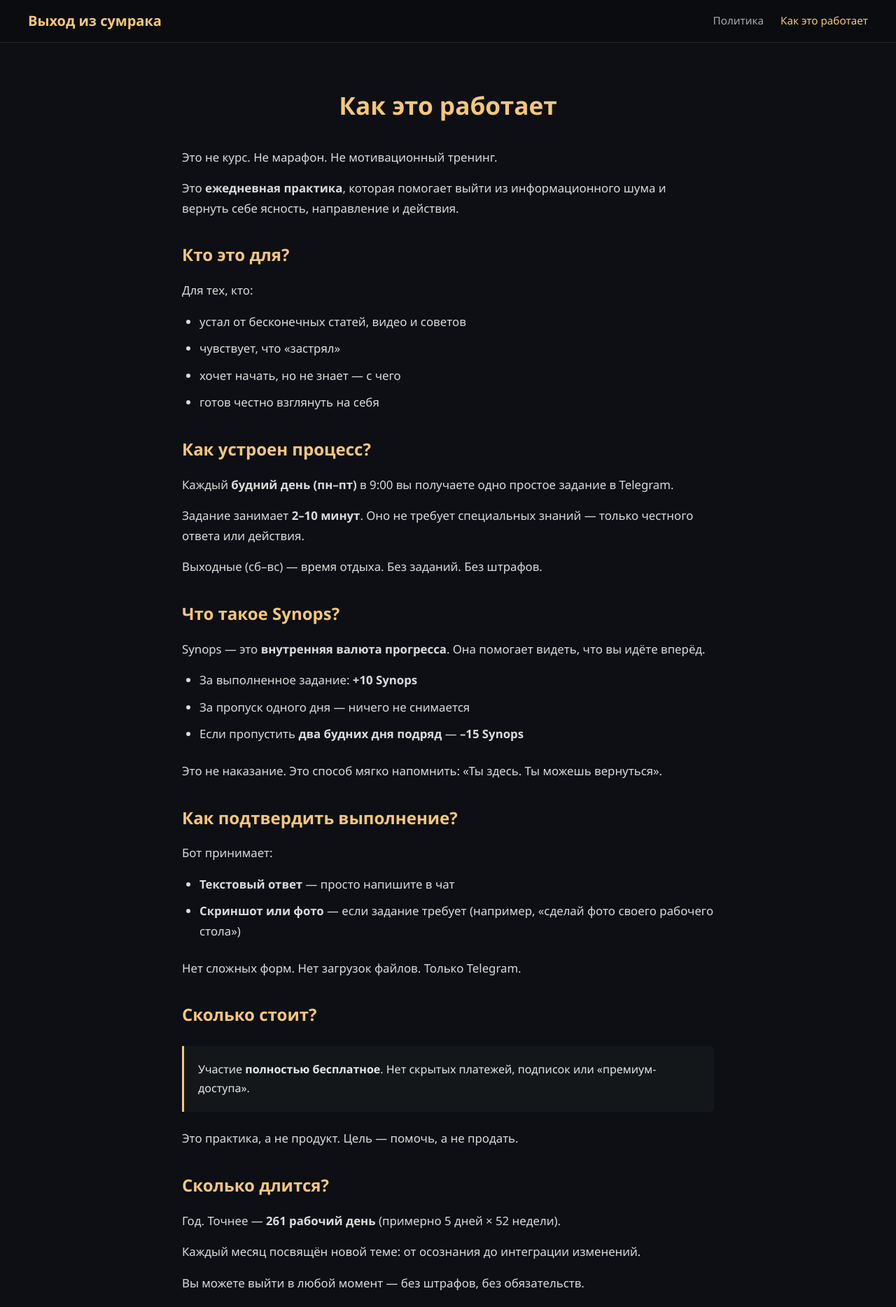
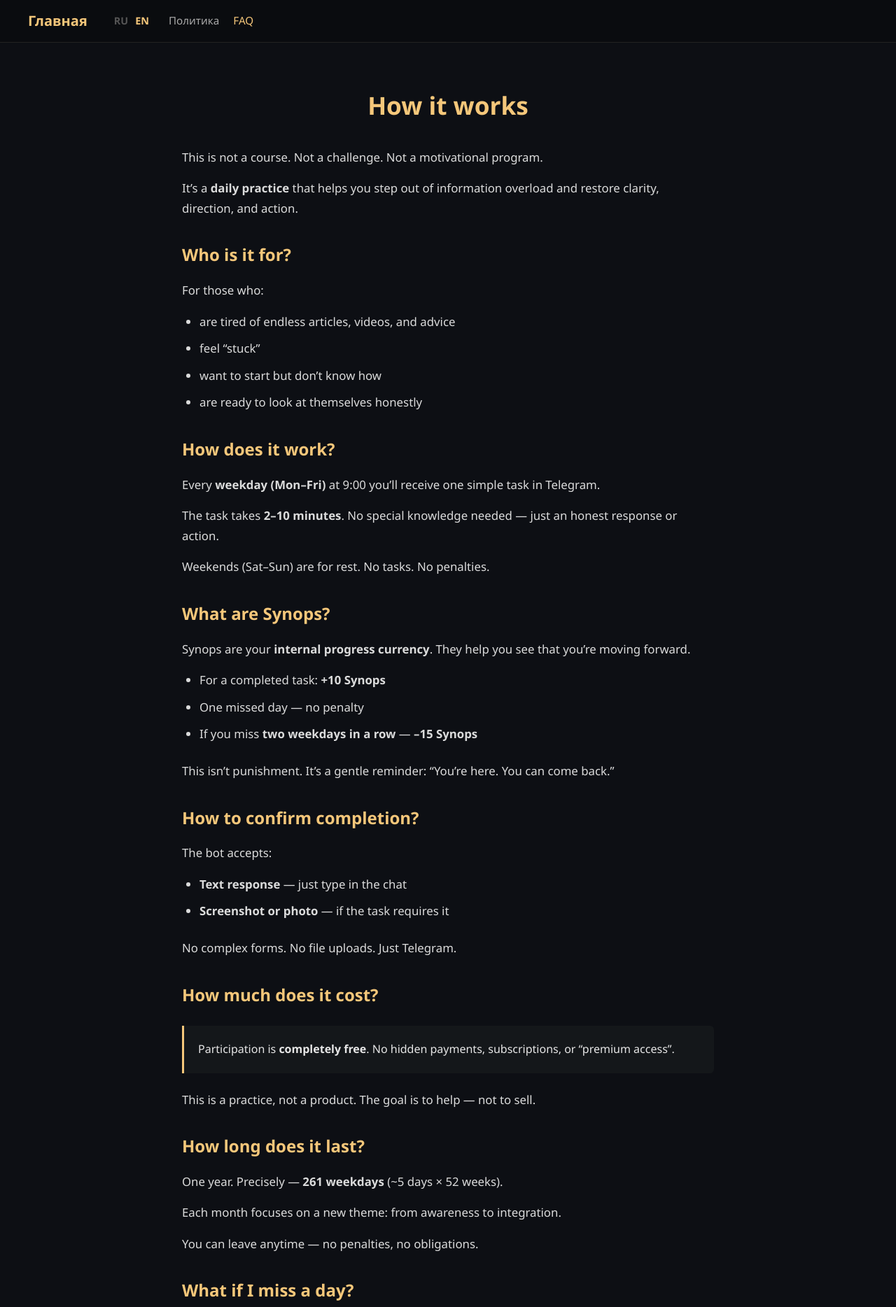
Before and after one commit to wmuragan11/wmuragan11.github.io, a plain HTML site: page faq.html in a window 1280 px wide. Shown: the top 1868 px of the page at 70% size. Drawn offline with Linux system fonts and the light colour scheme.

Commit message:
Update faq.html

```diff
--- a/faq.html
+++ b/faq.html
@@ -27,16 +27,17 @@
       top: 0;
       background: var(--menu-bg);
       border-bottom: 1px solid var(--border);
-      padding: 0 20px;
+      padding: 0 10px;
       z-index: 100;
     }
     .menu {
       max-width: 1200px;
       margin: 0 auto;
       display: flex;
-      justify-content: space-between;
+      justify-content: flex-start;
       align-items: center;
       height: 60px;
+      gap: 30px;
     }
     .logo {
       font-weight: bold;
@@ -46,7 +47,8 @@
     }
     .nav-links {
       display: flex;
-      gap: 24px;
+      gap: 20px;
+      align-items: center;
     }
     .nav-links a {
       color: #aaa;
@@ -55,6 +57,20 @@
       transition: color 0.2s;
     }
     .nav-links a:hover, .nav-links a.active {
+      color: var(--accent);
+    }
+    .lang-switch-inline {
+      display: flex;
+      gap: 10px;
+      margin: 0 8px;
+    }
+    .lang-switch-inline a {
+      color: #555;
+      font-size: 0.9rem;
+      font-weight: bold;
+      text-decoration: none;
+    }
+    .lang-switch-inline a.active {
       color: var(--accent);
     }
     .container {
@@ -101,9 +117,6 @@
       text-align: center;
       margin-top: 80px;
     }
-    .social-links {
-      margin-bottom: 15px;
-    }
     .social-links a {
       color: #777;
       margin: 0 16px;
@@ -117,26 +130,30 @@
     @media (max-width: 768px) {
       h1 { font-size: 1.8rem; }
       h2 { font-size: 1.35rem; }
-      .menu { padding: 0 15px; }
-      .nav-links { gap: 18px; }
     }
+    /* УБРАНО: @media (max-width: 600px) { .lang-switch-inline { display: none; } } */
   </style>
 </head>
 <body>
 
   <header class="header">
     <nav class="menu">
-      <a href="index.html" class="logo">Выход из сумрака</a>
+      <a href="index.html" class="logo">Главная</a>
       <div class="nav-links">
+        <div class="lang-switch-inline">
+          <a href="#" class="lang-btn active" data-lang="ru">RU</a>
+          <a href="#" class="lang-btn" data-lang="en">EN</a>
+        </div>
         <a href="privacy.html">Политика</a>
-        <a href="faq.html" class="active">Как это работает</a>
+        <a href="faq.html" class="active">FAQ</a>
       </div>
     </nav>
   </header>
 
   <div class="container">
-    <h1>Как это работает</h1>
+    <h1 id="page-title">Как это работает</h1>
 
+    <div id="content-ru">
       <p>Это не курс. Не марафон. Не мотивационный тренинг.</p>
       <p>Это <strong>ежедневная практика</strong>, которая помогает выйти из информационного шума и вернуть себе ясность, направление и действия.</p>
 
@@ -167,7 +184,7 @@
       <p>Бот принимает:</p>
       <ul>
         <li><strong>Текстовый ответ</strong> — просто напишите в чат</li>
-      <li><strong>Скриншот или фото</strong> — если задание требует (например, «сделай фото своего рабочего стола»)</li>
+        <li><strong>Скриншот или фото</strong> — если задание требует</li>
       </ul>
       <p>Нет сложных форм. Нет загрузок файлов. Только Telegram.</p>
 
@@ -198,6 +215,69 @@
       <p>Это не волшебная кнопка. Это путь. И он начинается с одного шага.</p>
     </div>
 
+    <div id="content-en" style="display:none;">
+      <p>This is not a course. Not a challenge. Not a motivational program.</p>
+      <p>It’s a <strong>daily practice</strong> that helps you step out of information overload and restore clarity, direction, and action.</p>
+
+      <h2>Who is it for?</h2>
+      <p>For those who:</p>
+      <ul>
+        <li>are tired of endless articles, videos, and advice</li>
+        <li>feel “stuck”</li>
+        <li>want to start but don’t know how</li>
+        <li>are ready to look at themselves honestly</li>
+      </ul>
+
+      <h2>How does it work?</h2>
+      <p>Every <strong>weekday (Mon–Fri)</strong> at 9:00 you’ll receive one simple task in Telegram.</p>
+      <p>The task takes <strong>2–10 minutes</strong>. No special knowledge needed — just an honest response or action.</p>
+      <p>Weekends (Sat–Sun) are for rest. No tasks. No penalties.</p>
+
+      <h2>What are Synops?</h2>
+      <p>Synops are your <strong>internal progress currency</strong>. They help you see that you’re moving forward.</p>
+      <ul>
+        <li>For a completed task: <strong>+10 Synops</strong></li>
+        <li>One missed day — no penalty</li>
+        <li>If you miss <strong>two weekdays in a row</strong> — <strong>–15 Synops</strong></li>
+      </ul>
+      <p>This isn’t punishment. It’s a gentle reminder: “You’re here. You can come back.”</p>
+
+      <h2>How to confirm completion?</h2>
+      <p>The bot accepts:</p>
+      <ul>
+        <li><strong>Text response</strong> — just type in the chat</li>
+        <li><strong>Screenshot or photo</strong> — if the task requires it</li>
+      </ul>
+      <p>No complex forms. No file uploads. Just Telegram.</p>
+
+      <h2>How much does it cost?</h2>
+      <div class="note">
+        Participation is <strong>completely free</strong>. No hidden payments, subscriptions, or “premium access”.
+      </div>
+      <p>This is a practice, not a product. The goal is to help — not to sell.</p>
+
+      <h2>How long does it last?</h2>
+      <p>One year. Precisely — <strong>261 weekdays</strong> (~5 days × 52 weeks).</p>
+      <p>Each month focuses on a new theme: from awareness to integration.</p>
+      <p>You can leave anytime — no penalties, no obligations.</p>
+
+      <h2>What if I miss a day?</h2>
+      <p>That’s normal. Life gets tough.</p>
+      <p>One miss — no penalty.</p>
+      <p>If you miss two days in a row — you’ll get a notification and –15 Synops. But you can always continue.</p>
+
+      <h2>Why all this?</h2>
+      <p>To:</p>
+      <ul>
+        <li>stop chasing information</li>
+        <li>start <strong>acting</strong>, not just thinking</li>
+        <li>focus on what truly matters</li>
+        <li>find your inner support</li>
+      </ul>
+      <p>This isn’t a magic button. It’s a path. And it starts with one step.</p>
+    </div>
+  </div>
+
   <footer>
     <div class="social-links">
       <a href="https://vk.com/ваш_паблик" target="_blank">VK</a>
@@ -205,10 +285,33 @@
       <a href="https://t.me/ваш_канал" target="_blank">Telegram</a>
     </div>
     <div class="footer-text">
-      © 2016–2025 | Разработка и продвижение сайтов<br>
+      © 2016–2025 | Заходи не бойся выходи не плачь<br>
       <a href="privacy.html">Политика конфиденциальности</a>
     </div>
   </footer>
 
+  <script>
+    function toggleContent(lang) {
+      document.getElementById('content-ru').style.display = lang === 'ru' ? 'block' : 'none';
+      document.getElementById('content-en').style.display = lang === 'en' ? 'block' : 'none';
+      document.getElementById('page-title').textContent = lang === 'ru' ? 'Как это работает' : 'How it works';
+
+      document.querySelectorAll('.lang-btn').forEach(btn => {
+        btn.classList.toggle('active', btn.dataset.lang === lang);
+      });
+      localStorage.setItem('lang', lang);
+    }
+
+    document.querySelectorAll('.lang-btn').forEach(btn => {
+      btn.addEventListener('click', e => {
+        e.preventDefault();
+        toggleContent(btn.dataset.lang);
+      });
+    });
+
+    const savedLang = localStorage.getItem('lang') || (navigator.language.startsWith('ru') ? 'ru' : 'en');
+    toggleContent(savedLang);
+  </script>
+
 </body>
 </html>
```
Lines whose indentation alone changed are shown as unchanged.
